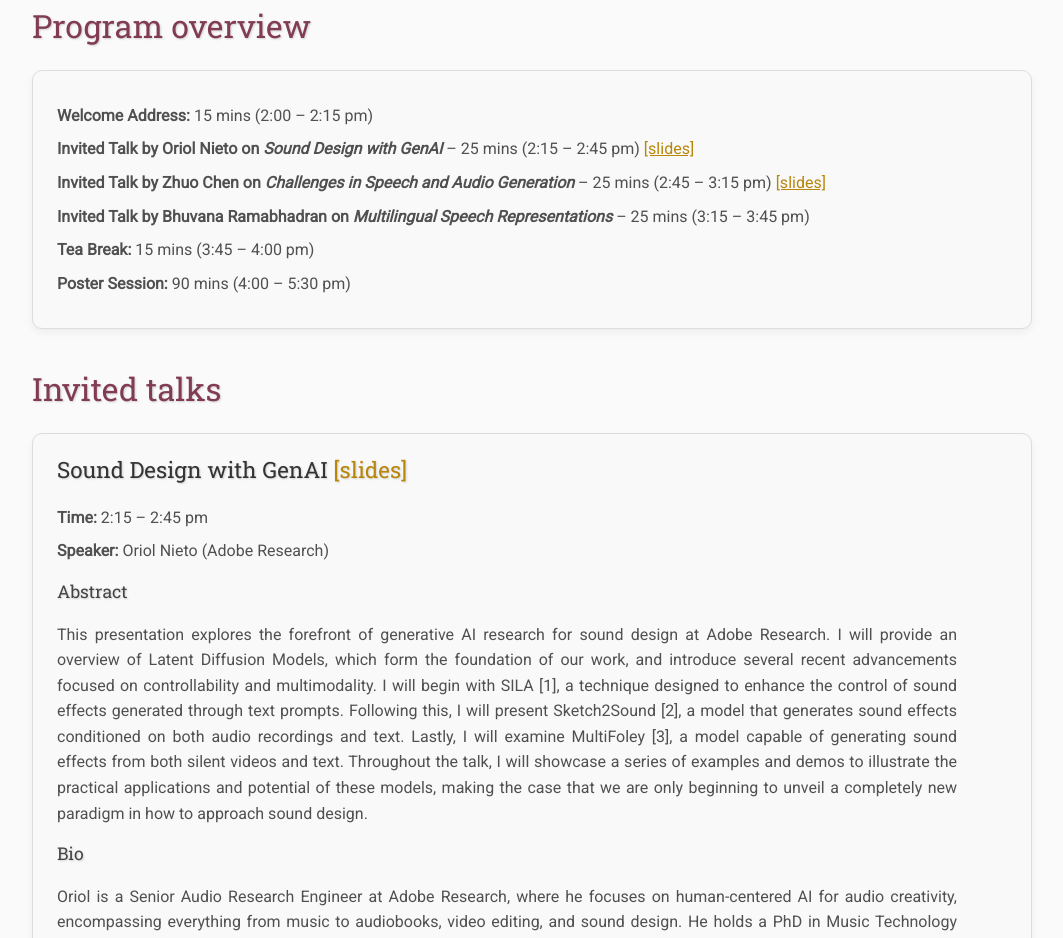
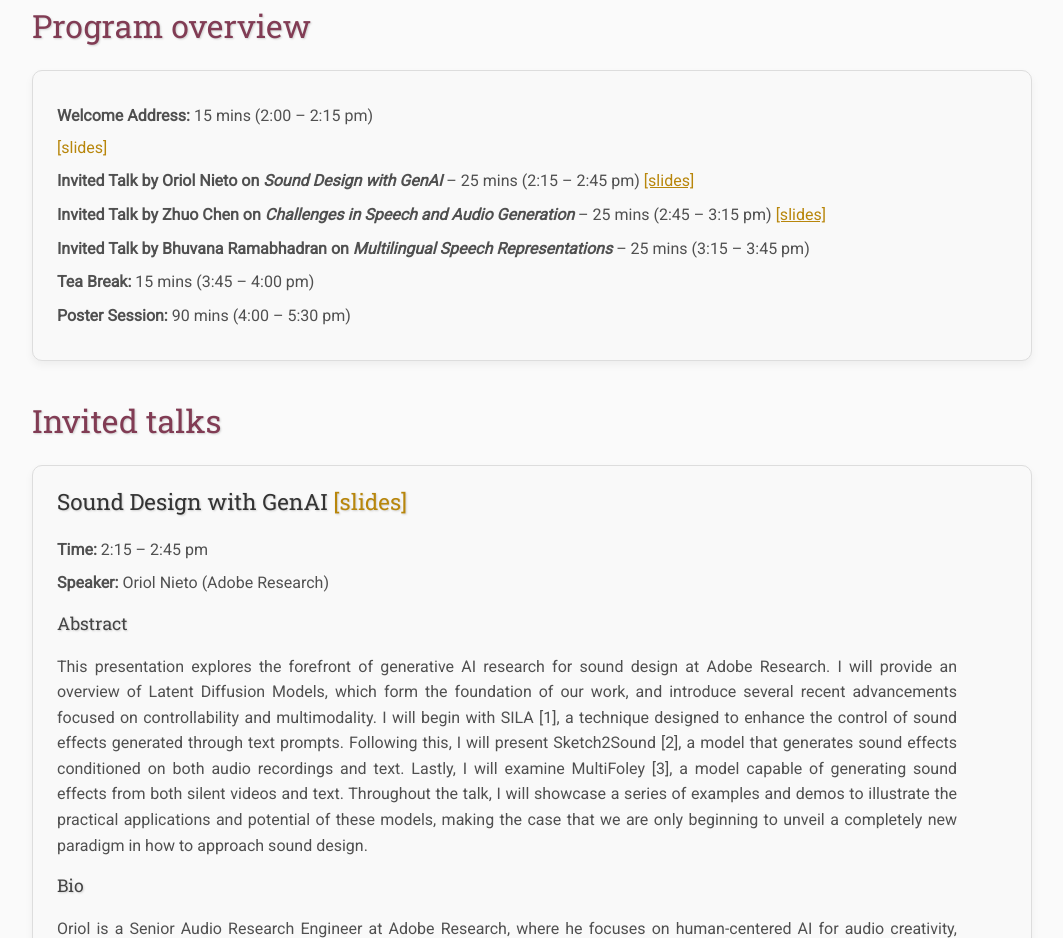
Before and after one commit to salmaworkshop/salmaworkshop.github.io, a plain HTML site: page program/index.html in a window 1280 px wide. Shown: the part 1100-2038 px from the top of the page, without its empty margins (108-1171 px from the left). Drawn offline with Linux system fonts and the light colour scheme; files that its build step writes are made by us from their sources.

Commit message:
Update index.html

```diff
--- a/program/index.html
+++ b/program/index.html
@@ -83,7 +83,7 @@
 
     <h2>Program overview</h2>
     <article class="talk-card">
-    <p><strong>Welcome Address:</strong> 15 mins (2:00 – 2:15 pm)</p>
+    <p><strong>Welcome Address:</strong> 15 mins (2:00 – 2:15 pm)</p> <a href="https://docs.google.com/presentation/d/1v6hsiUAVchvhOZ8-T9v-WGOxtLFZgNN7/edit?usp=sharing&ouid=106741382757375410342&rtpof=true&sd=true">[slides]</a></p>
     <p><strong>Invited Talk by Oriol Nieto on <em>Sound Design with GenAI</em></strong> – 25 mins (2:15 – 2:45 pm) <a href="assets/20250407-SALMA-Workshop.pdf">[slides]</a></p>
     <p><strong>Invited Talk by Zhuo Chen on <em>Challenges in Speech and Audio Generation</em></strong> – 25 mins (2:45 – 3:15 pm) <a href="assets/zhuo_salma_040625.pdf">[slides]</a></p>
     <p><strong>Invited Talk by Bhuvana Ramabhadran on <em>Multilingual Speech Representations</em></strong> – 25 mins (3:15 – 3:45 pm)</p>
```
